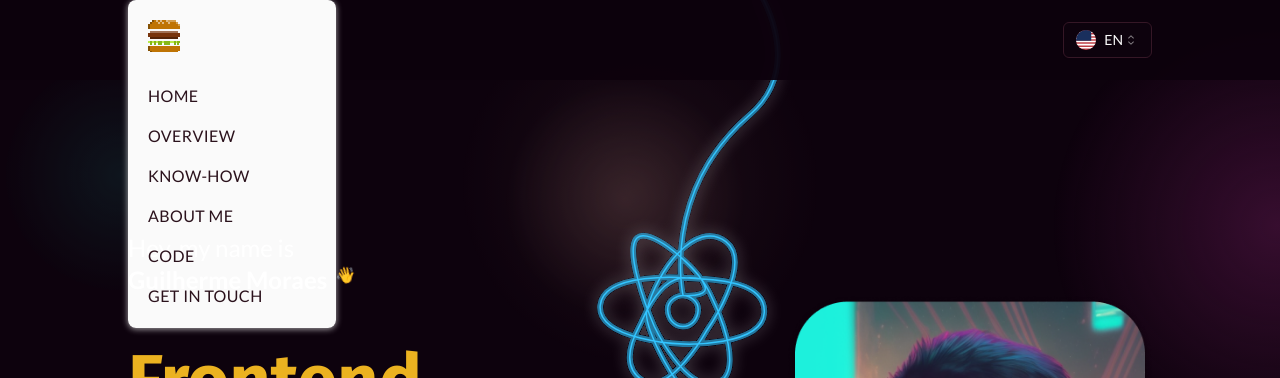
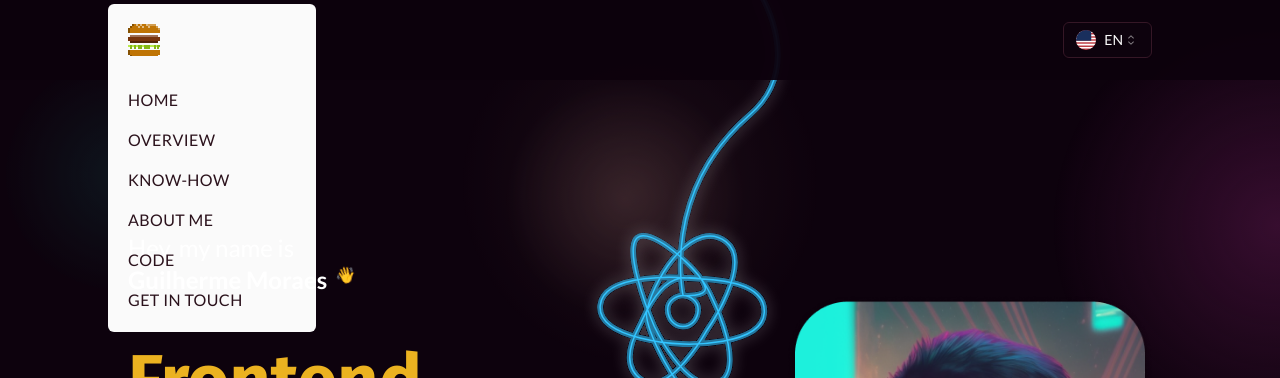
Before and after one commit to GuiMoraesDev/my-portfolio, a Next.js app: page /en in a window 1280 px wide. Both pictures are taken after a click on the button 164 px from the left and 36 px from the top of the page. Shown: the top 378 px of the page. Built offline with nearby package versions, Linux system fonts and the light colour scheme; no server answers.

Commit message:
style: update hamburguer menu

```diff
--- a/src/components/molecules/Header/index.tsx
+++ b/src/components/molecules/Header/index.tsx
@@ -34,6 +34,10 @@
     { href: "#contact", label: t("contact") },
   ];
 
+  const handleToggleMenu = () => {
+    setIsOpen((state) => !state);
+  };
+
   return (
     <header
       className={twMerge(
@@ -45,37 +49,36 @@
     >
       <nav
         className={twMerge(
-          "relative flex h-full w-full items-center justify-end",
+          "relative flex h-full w-full items-center justify-between",
         )}
       >
         <div
-          className={twMerge(
-            "absolute left-0 top-0 flex flex-col items-start justify-start p-5",
-            isOpen
-              ? "min-h-96 min-w-52 rounded-lg bg-white/[.98] shadow-[0_1px_6px_rgba(255,255,255,0.66)] transition-all duration-200 lg:min-h-80"
-              : "h-full w-auto",
-          )}
+          className={twMerge("relative flex items-center justify-between")}
           ref={wrapperRef}
         >
-          <button
-            onClick={() => setIsOpen((state) => !state)}
-            className="rounded-full"
-          >
+          <button onClick={handleToggleMenu} className="z-10">
             <Hamburger isOpen={isOpen} />
           </button>
 
+          <section
+            className={twMerge(
+              "absolute left-0 top-0 flex min-w-52 flex-col gap-6 pt-16",
+              "before:absolute before:left-0 before:top-0 before:h-[calc(100%+2.5rem)] before:w-full before:origin-top-left before:rounded-xl before:bg-white/[.98] before:p-5 before:transition before:content-[''] lg:before:h-[calc(100%+1.5rem)]",
+              isOpen
+                ? "before:-translate-x-5 before:-translate-y-5 before:scale-100 before:rounded-md"
+                : "before:translate-x-1 before:translate-y-1 before:scale-0",
+            )}
+          >
             <ul
               className={twMerge(
-              "flex w-full min-w-24 flex-col items-start gap-4 self-end overflow-hidden font-medium text-plum-800 transition",
-              isOpen
-                ? "mt-8 h-full translate-x-0 scale-x-100 delay-200"
-                : "h-0 -translate-x-full scale-x-0",
+                "relative z-10 flex flex-col gap-4 font-medium text-plum-800",
+                isOpen ? "visible delay-200" : "invisible",
               )}
             >
               {links.map(({ href, label }) => (
                 <li
                   key={label}
-                className="h-full origin-left uppercase transition hover:scale-105 hover:font-semibold"
+                  className="origin-left uppercase transition hover:scale-105 hover:font-semibold"
                 >
                   <a
                     href={href}
@@ -85,16 +88,12 @@
                   </a>
                 </li>
               ))}
+
+              <li className="origin-left uppercase transition hover:scale-105 hover:font-semibold">
+                <LanguageSelector className={twMerge("flex  lg:hidden")} />
+              </li>
             </ul>
-
-          <LanguageSelector
-            className={twMerge(
-              "px-2 lg:hidden",
-              isOpen
-                ? "translate-x-0 scale-x-100 delay-200"
-                : "-translate-x-full scale-x-0",
-            )}
-          />
+          </section>
         </div>
 
         <LanguageSelector className="hidden lg:flex" />
@@ -113,7 +112,10 @@
 
   return (
     <div
-      className={twMerge("relative z-10 inline-flex items-center", className)}
+      className={twMerge(
+        "relative z-10 inline-flex w-fit items-center",
+        className,
+      )}
     >
       <Select.Root onValueChange={handleLanguageChange} defaultValue={locale}>
         <Select.Trigger className="bg-plum-900 text-white/[.98]">
```
Lines whose indentation alone changed are shown as unchanged.
